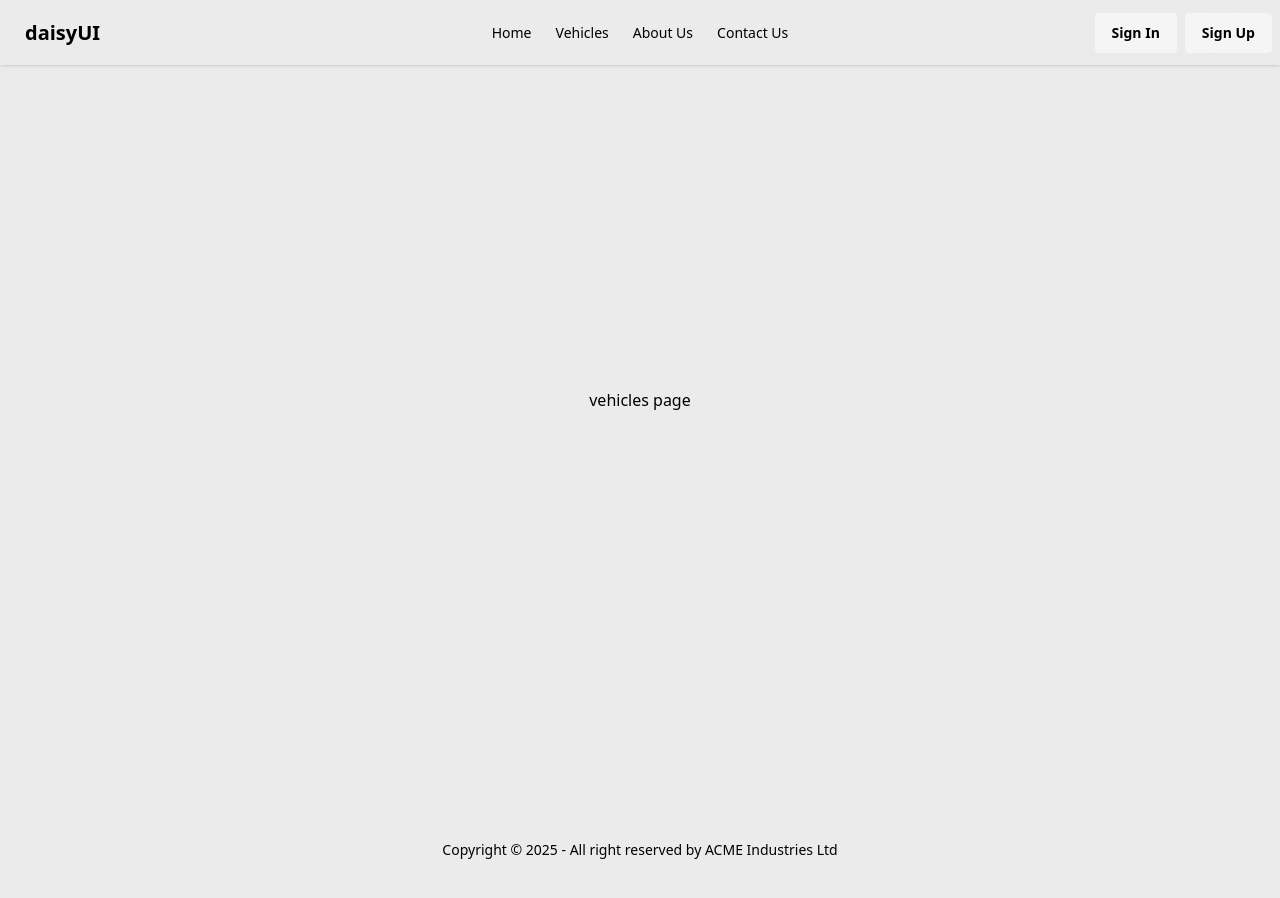
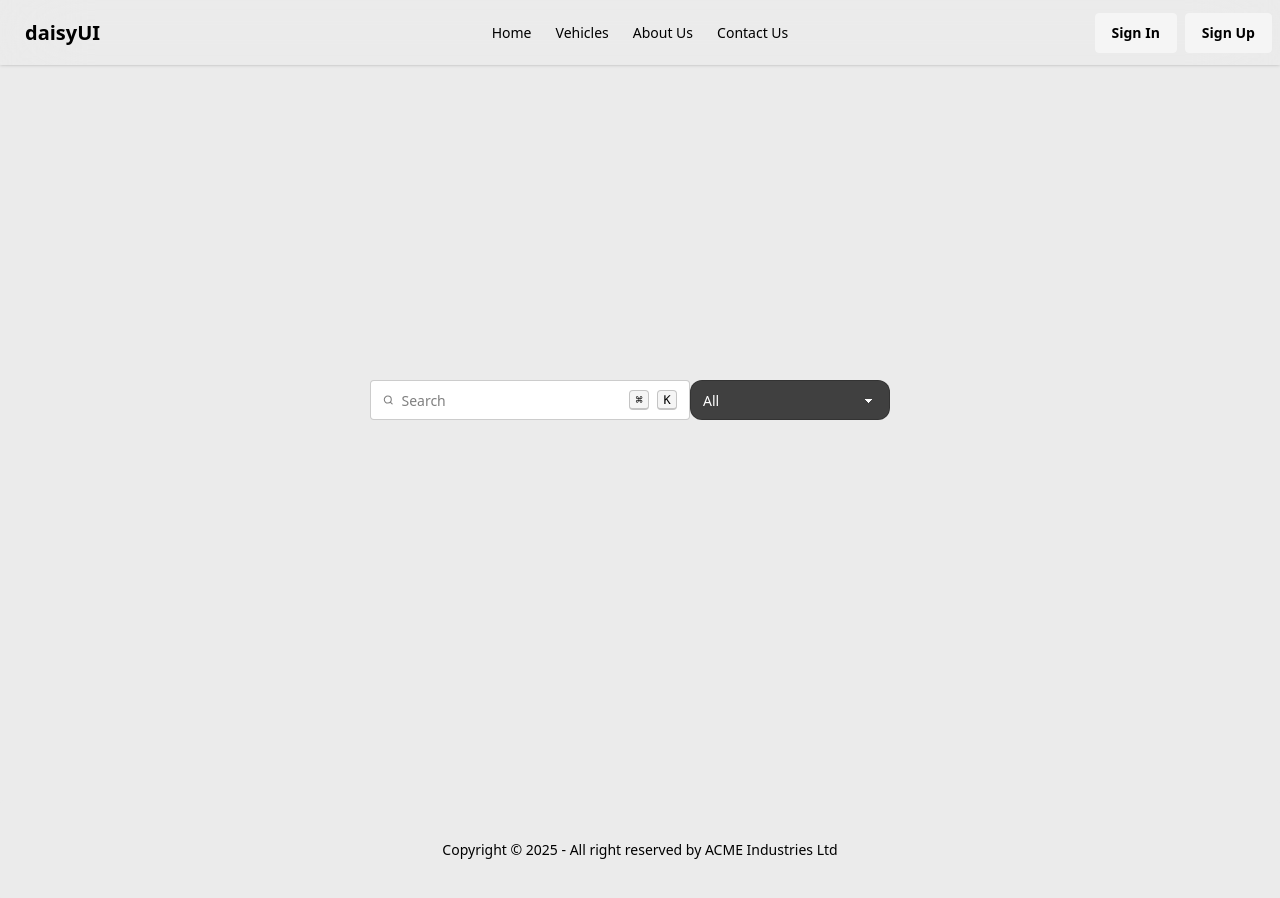
Before and after one commit to jacobferreras/car-rental, a Next.js app: page /vehicles in a window 1280 px wide. Built offline with nearby package versions, Linux system fonts and the light colour scheme; no server answers.

Commit message:
feat: add search input and Dropdown component to vehicles page

```diff
--- a/app/vehicles/page.tsx
+++ b/app/vehicles/page.tsx
@@ -1,9 +1,42 @@
-import React from "react";
+import Dropdown from "@/components/common/Dropdown";
 
 const page = () => {
   return (
     <div className="flex justify-center items-center min-h-screen">
-      <h1>vehicles page</h1>
+      <label className="input">
+        <svg
+          className="h-[1em] opacity-50"
+          xmlns="http://www.w3.org/2000/svg"
+          viewBox="0 0 24 24"
+        >
+          <g
+            strokeLinejoin="round"
+            strokeLinecap="round"
+            strokeWidth="2.5"
+            fill="none"
+            stroke="currentColor"
+          >
+            <circle cx="11" cy="11" r="8"></circle>
+            <path d="m21 21-4.3-4.3"></path>
+          </g>
+        </svg>
+        <input type="search" className="grow" placeholder="Search" />
+        <kbd className="kbd kbd-sm">⌘</kbd>
+        <kbd className="kbd kbd-sm">K</kbd>
+      </label>
+
+      <Dropdown
+        value=""
+        options="All"
+        options1="2"
+        options2="4"
+        options3="5"
+        options4="7"
+        placeholder1="2"
+        placeholder2="4"
+        placeholder3="5"
+        placeholder4="7"
+      />
     </div>
   );
 };
```
